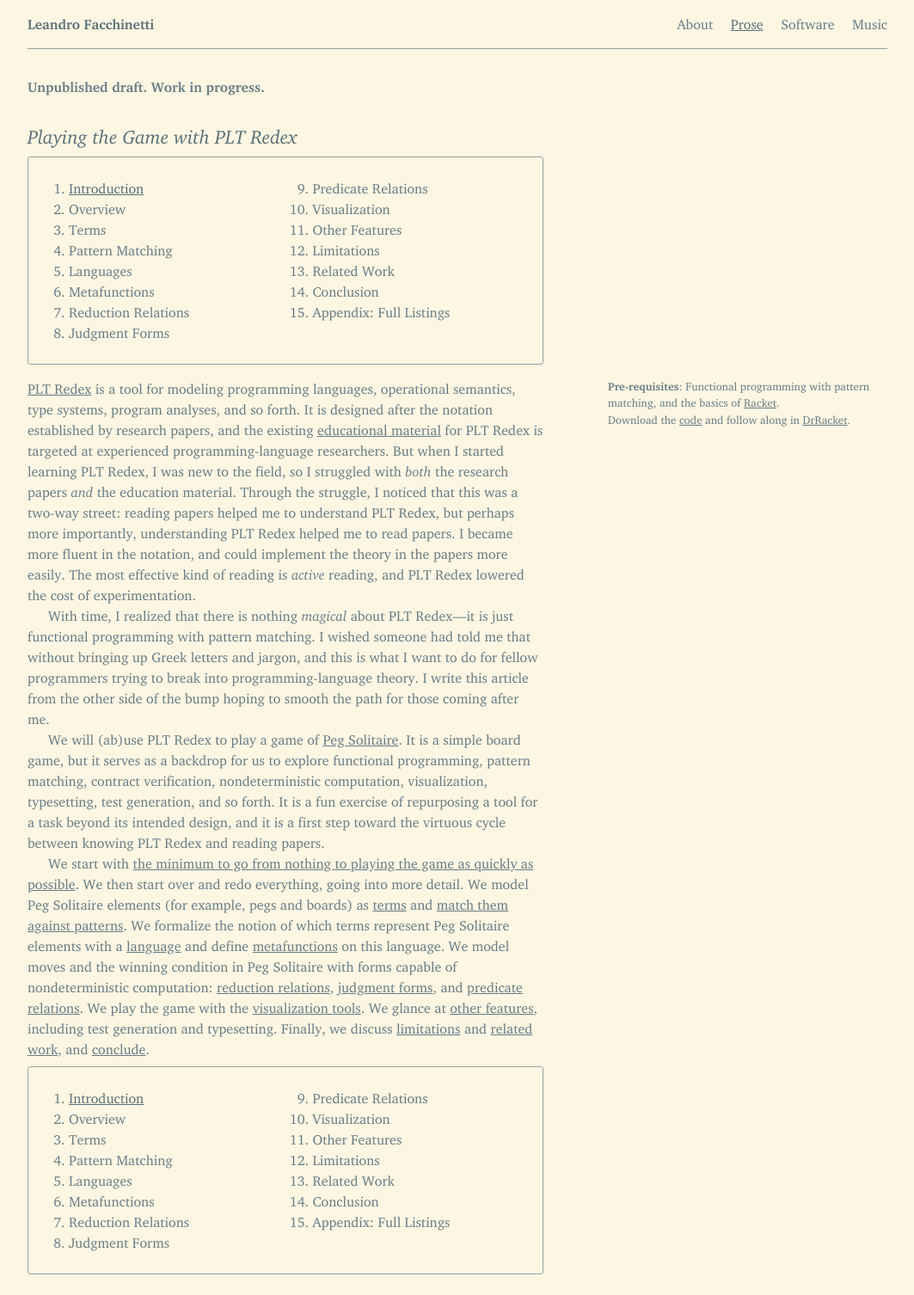
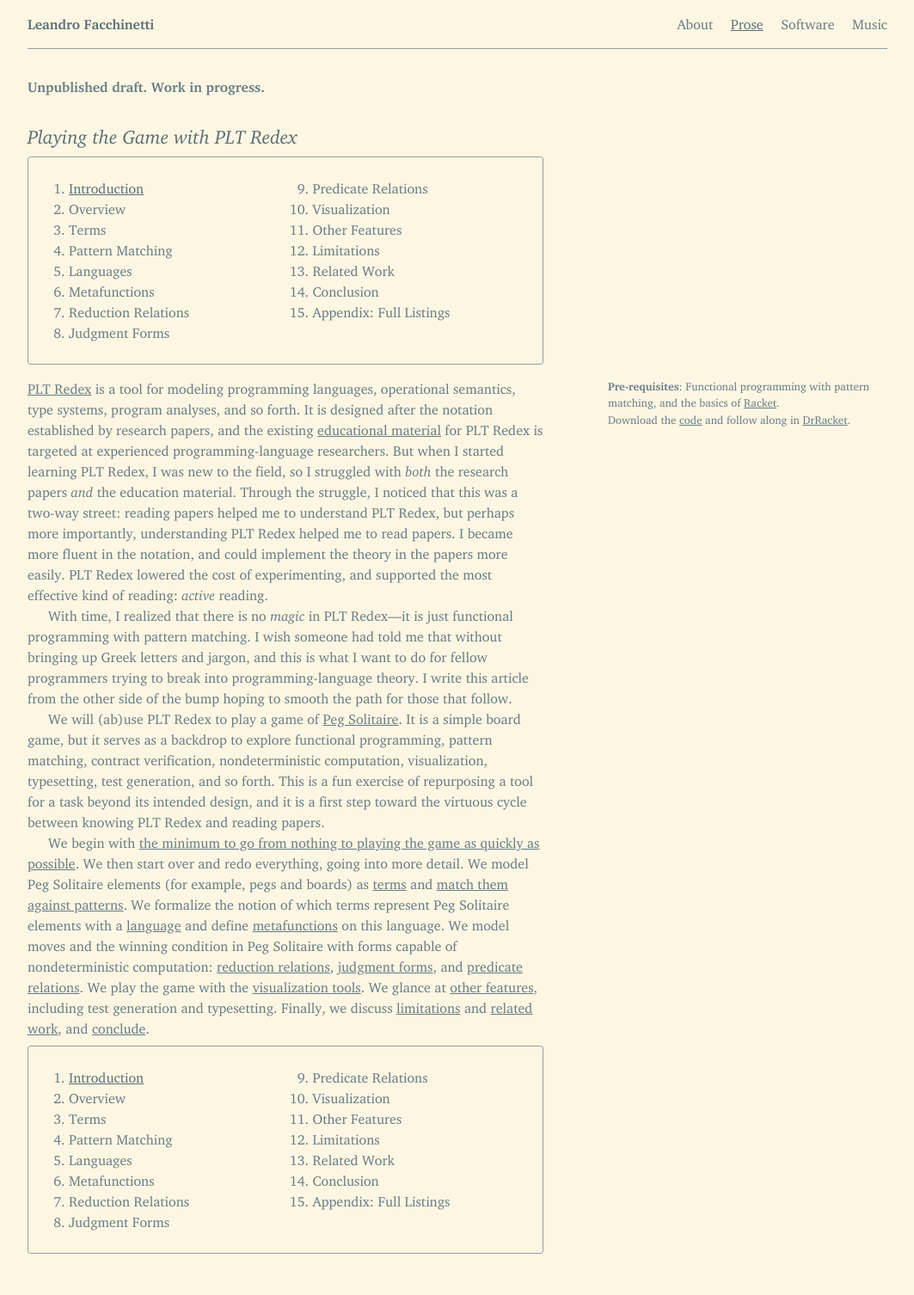
Before and after one commit to leafac/leafac.com, a Jekyll site: the page built from prose/playing-the-game-with-plt-redex/index.md, in a window 1280 px wide. Shown: the whole page at 86% size, without its empty margins (108-1171 px from the left). Built offline with Jekyll 4.4.1, drawn with Linux system fonts in a browser that asks for light colours; after the commit the page ends 1482 px from its top, so only the background shows below that.

Commit message:
Writing well is hard, I could review & polish this forever!

```diff
--- a/prose/playing-the-game-with-plt-redex/index.md
+++ b/prose/playing-the-game-with-plt-redex/index.md
@@ -10,10 +10,10 @@ draft: true
 Download the [code](playing-the-game-with-plt-redex.zip) and follow along in [DrRacket](https://racket-lang.org).
 </aside>
 
-[PLT Redex](https://redex.racket-lang.org/) is a tool for modeling programming languages, operational semantics, type systems, program analyses, and so forth. It is designed after the notation established by research papers, and the existing [educational material](related-work) for PLT Redex is targeted at experienced programming-language researchers. But when I started learning PLT Redex, I was new to the field, so I struggled with *both* the research papers *and* the education material. Through the struggle, I noticed that this was a two-way street: reading papers helped me to understand PLT Redex, but perhaps more importantly, understanding PLT Redex helped me to read papers. I became more fluent in the notation, and could implement the theory in the papers more easily. The most effective kind of reading is *active* reading, and PLT Redex lowered the cost of experimentation.
+[PLT Redex](https://redex.racket-lang.org/) is a tool for modeling programming languages, operational semantics, type systems, program analyses, and so forth. It is designed after the notation established by research papers, and the existing [educational material](related-work) for PLT Redex is targeted at experienced programming-language researchers. But when I started learning PLT Redex, I was new to the field, so I struggled with *both* the research papers *and* the education material. Through the struggle, I noticed that this was a two-way street: reading papers helped me to understand PLT Redex, but perhaps more importantly, understanding PLT Redex helped me to read papers. I became more fluent in the notation, and could implement the theory in the papers more easily. PLT Redex lowered the cost of experimenting, and supported the most effective kind of reading: *active* reading.
 
-With time, I realized that there is nothing *magical* about PLT Redex—it is just functional programming with pattern matching. I wished someone had told me that without bringing up Greek letters and jargon, and this is what I want to do for fellow programmers trying to break into programming-language theory. I write this article from the other side of the bump hoping to smooth the path for those coming after me.
+With time, I realized that there is no *magic* in PLT Redex—it is just functional programming with pattern matching. I wish someone had told me that without bringing up Greek letters and jargon, and this is what I want to do for fellow programmers trying to break into programming-language theory. I write this article from the other side of the bump hoping to smooth the path for those that follow.
 
-We will (ab)use PLT Redex to play a game of [Peg Solitaire](https://en.wikipedia.org/wiki/Peg_solitaire). It is a simple board game, but it serves as a backdrop for us to explore functional programming, pattern matching, contract verification, nondeterministic computation, visualization, typesetting, test generation, and so forth. It is a fun exercise of repurposing a tool for a task beyond its intended design, and it is a first step toward the virtuous cycle between knowing PLT Redex and reading papers.
+We will (ab)use PLT Redex to play a game of [Peg Solitaire](https://en.wikipedia.org/wiki/Peg_solitaire). It is a simple board game, but it serves as a backdrop to explore functional programming, pattern matching, contract verification, nondeterministic computation, visualization, typesetting, test generation, and so forth. This is a fun exercise of repurposing a tool for a task beyond its intended design, and it is a first step toward the virtuous cycle between knowing PLT Redex and reading papers.
 
-We start with [the minimum to go from nothing to playing the game as quickly as possible](overview). We then start over and redo everything, going into more detail. We model Peg Solitaire elements (for example, pegs and boards) as [terms](terms) and [match them against patterns](pattern-matching). We formalize the notion of which terms represent Peg Solitaire elements with a [language](languages) and define [metafunctions](metafunctions) on this language. We model moves and the winning condition in Peg Solitaire with forms capable of nondeterministic computation: [reduction relations](redution-relations), [judgment forms](judgment-forms), and [predicate relations](predicate-relations). We play the game with the [visualization tools](visualization). We glance at [other features](other-features), including test generation and typesetting. Finally, we discuss [limitations](limitations) and [related work](related-work), and [conclude](conclusion).
+We begin with [the minimum to go from nothing to playing the game as quickly as possible](overview). We then start over and redo everything, going into more detail. We model Peg Solitaire elements (for example, pegs and boards) as [terms](terms) and [match them against patterns](pattern-matching). We formalize the notion of which terms represent Peg Solitaire elements with a [language](languages) and define [metafunctions](metafunctions) on this language. We model moves and the winning condition in Peg Solitaire with forms capable of nondeterministic computation: [reduction relations](redution-relations), [judgment forms](judgment-forms), and [predicate relations](predicate-relations). We play the game with the [visualization tools](visualization). We glance at [other features](other-features), including test generation and typesetting. Finally, we discuss [limitations](limitations) and [related work](related-work), and [conclude](conclusion).
```
